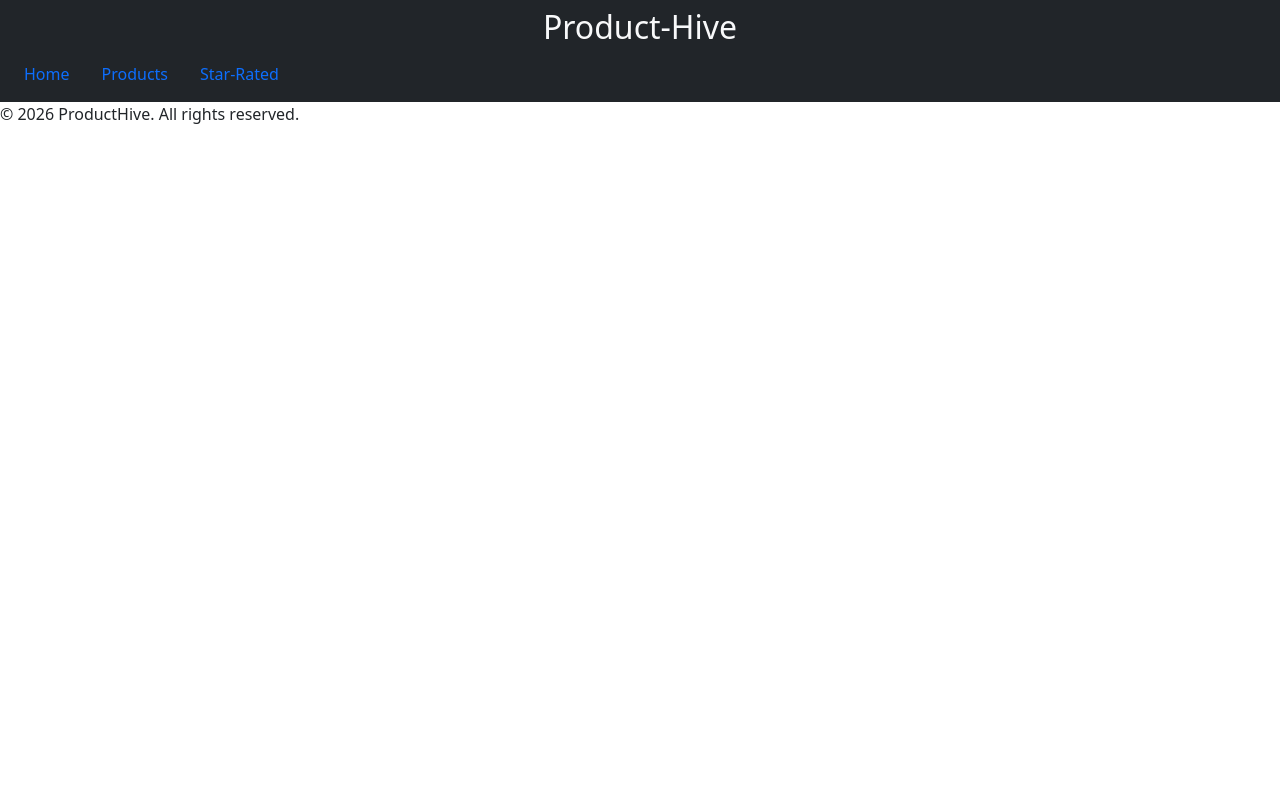
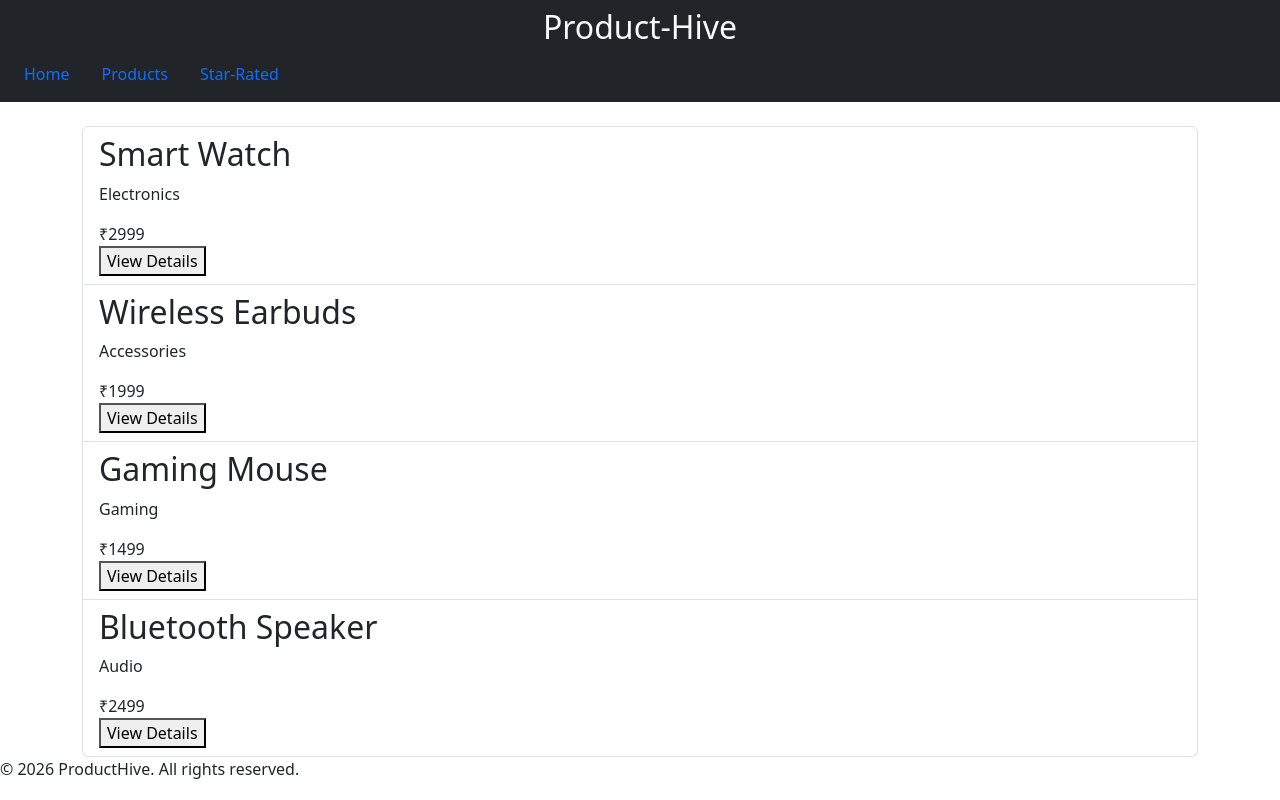
Before and after one commit to techno-dev18/ProductHive, a website: page products.html in a window 1280 px wide. Drawn offline with nearby package versions, Linux system fonts and the light colour scheme.

Commit message:
added products

```diff
--- a/products.html
+++ b/products.html
@@ -1,5 +1,6 @@
 <!DOCTYPE html>
 <html lang="en">
+
 <head>
     <meta charset="UTF-8">
     <meta name="viewport" content="width=device-width, initial-scale=1.0">
@@ -7,11 +8,12 @@
     <link href="https://cdn.jsdelivr.net/npm/bootstrap@5.3.8/dist/css/bootstrap.min.css" rel="stylesheet"
         integrity="sha384-sRIl4kxILFvY47J16cr9ZwB07vP4J8+LH7qKQnuqkuIAvNWLzeN8tE5YBujZqJLB" crossorigin="anonymous">
 </head>
+
 <body>
     <header class="p-2 bg-dark text-light text-center">
         <div>
             <h1 class="h2">Product-Hive</h1>
-          <nav >
+            <nav>
                 <ul class="nav">
                     <li class="nav-item"><a class="nav-link" href="index.html">Home</a></li>
                     <li class="nav-item"><a class="nav-link" href="products.html">Products</a></li>
@@ -20,8 +22,42 @@
             </nav>
         </div>
     </header>
+    <main class="container mt-4">
+        <section>
+            <ul class="list-group">
+                <li class="list-group-item">
+                    <h2>Smart Watch</h2>
+                    <p>Electronics</p>
+                    <price>₹2999</price><br>
+                    <button><a class="nav-link" href="details.html?id=1">View Details</a></button>
+                </li>
+                <li class="list-group-item">
+                    <h2>Wireless Earbuds</h2>
+                    <p>Accessories</p>
+                    <price>₹1999</price>
+                    <br>
+                    <button><a class="nav-link" href="details.html?id=2">View Details</a></button>
+                </li>
+                <li class="list-group-item">
+                    <h2>Gaming Mouse</h2>
+                    <p>Gaming</p>
+                    <price>₹1499</price>
+                    <br>
+                    <button><a class="nav-link" href="details.html?id=3">View Details</a></button>
+                </li>
+                <li class="list-group-item">
+                    <h2>Bluetooth Speaker</h2>
+                    <p>Audio</p>
+                    <price>₹2499</price>
+                    <br>
+                    <button><a class="nav-link" href="details.html?id=4">View Details</a></button>
+                </li>
+            </ul>
+        </section>
+    </main>
     <footer>
         © 2026 ProductHive. All rights reserved.
     </footer>
 </body>
+
 </html>
```
Also changed, not shown: index.html (+7 -4 lines). Lines whose indentation alone changed are shown as unchanged.
